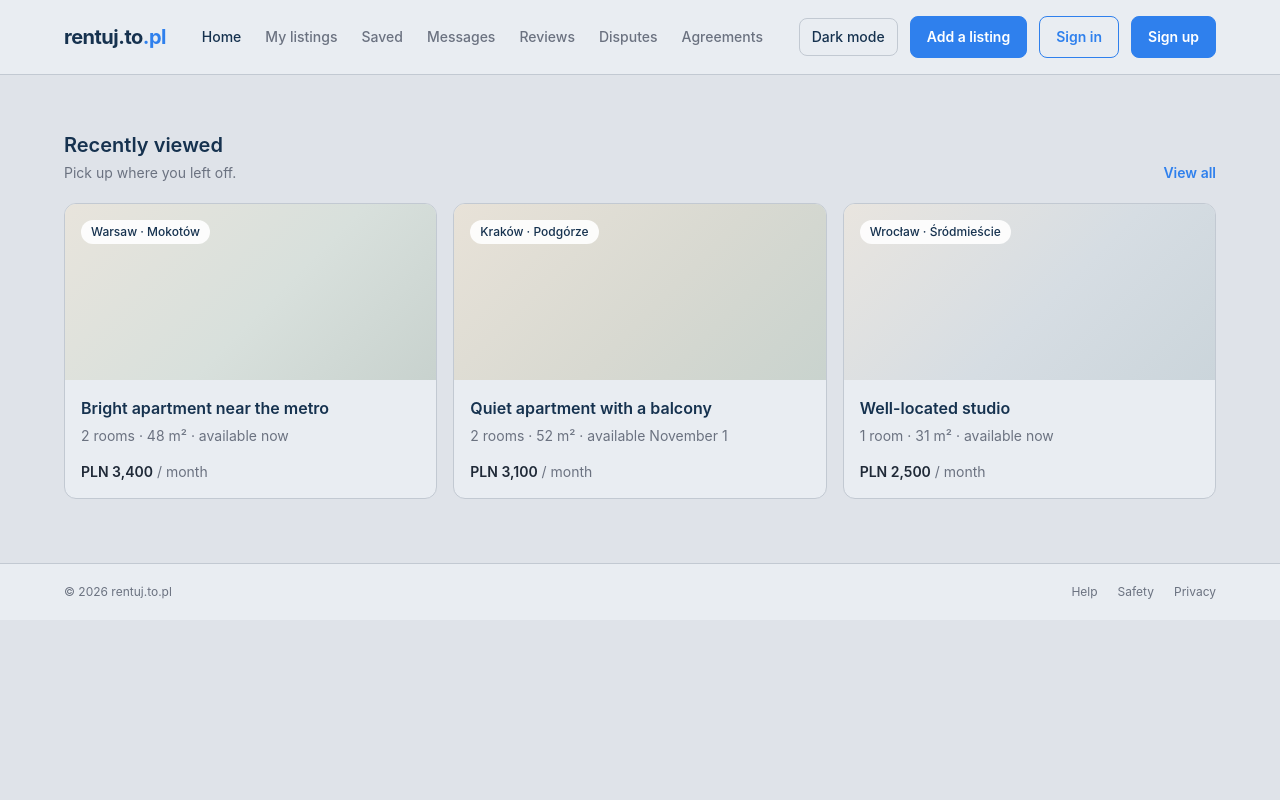
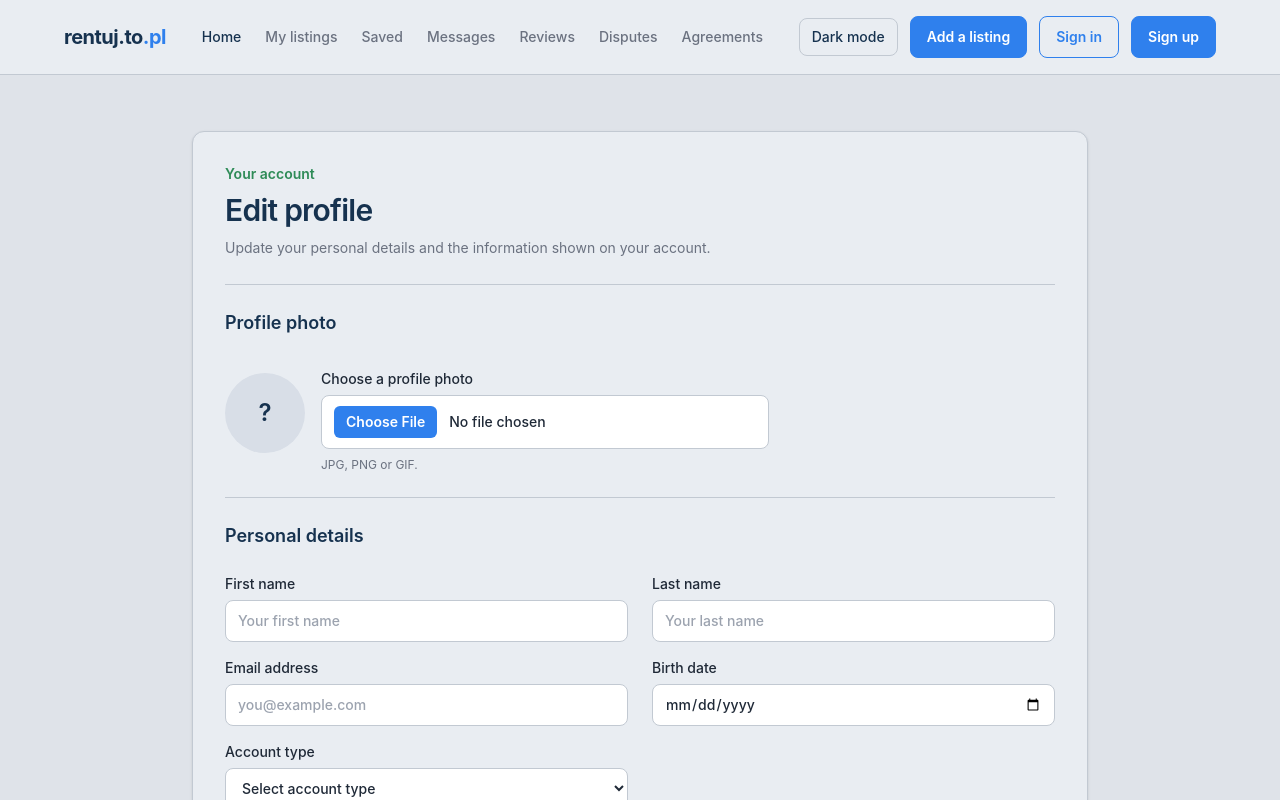
Before and after one commit to JakubHaran1/Rentuj.to, a React (Vite) app in the folder frontend/: page /profile/edit in a window 1280 px wide. Shown: the top 800 px of the page. Built offline with nearby package versions, Linux system fonts and the light colour scheme; no server answers.

Commit message:
[WF-06] Add Update user page

```diff
--- a/frontend/src/App.tsx
+++ b/frontend/src/App.tsx
@@ -7,6 +7,7 @@ import Header from "./components/main/Header";
 import Fotter from "./components/main/Footer";
 import ThanksPage from "./pages/static_pages/ThanksPage";
 import PasswordChangePage from "./pages/static_pages/PasswordChangePage";
+import UpdateUserPage from "./pages/UpdateUserPage";
 
 function App() {
   const [isDarkMode, setIsDarkMode] = useState(
@@ -33,6 +34,7 @@ function App() {
             path="/password-reset/:uidb64/:token"
             element={<PasswordChangePage />}
           />
+          <Route path="/profile/edit" element={<UpdateUserPage />} />
         </Routes>
 
         <RecentlyViewed />
--- a/frontend/src/components/main/AccountMenu.tsx
+++ b/frontend/src/components/main/AccountMenu.tsx
@@ -1,4 +1,5 @@
 import type { Dispatch, SetStateAction } from "react";
+import { Link } from "react-router-dom";
 import { AuthService } from "../../services/authService";
 import { useUserContext } from "../context/UserContext";
 
@@ -55,9 +56,9 @@ function AccountMenu({ openMenu, setOpenMenu }: AccountMenuProps) {
             Manage your rental, agreements and conversations in one place.
           </p>
         </div>
-        <a className="account-menu__link" href="#account">
+        <Link className="account-menu__link" to="/profile/edit">
           My account
-        </a>
+        </Link>
         <a className="account-menu__link" href="#write-review">
           Write a review
         </a>
--- /dev/null
+++ b/frontend/src/pages/UpdateUserPage.tsx
@@ -0,0 +1,116 @@
+import Button from "../components/common/Button";
+import Input from "../components/common/Input";
+
+function UpdateUserPage() {
+  return (
+    <section className="mx-auto my-10 max-w-4xl rounded-xl border border-[#c2c9d2] bg-[#e9edf2] p-5 shadow-sm sm:my-14 sm:p-8 dark:border-slate-800 dark:bg-slate-900">
+      <header className="border-b border-[#c2c9d2] pb-6 dark:border-slate-700">
+        <p className="text-sm font-semibold text-[#2e8b57]">Your account</p>
+        <h1 className="mt-2 text-2xl font-semibold tracking-tight text-[#16324f] sm:text-3xl dark:text-white">
+          Edit profile
+        </h1>
+        <p className="mt-2 max-w-2xl text-sm leading-6 text-[#6b7280] dark:text-slate-300">
+          Update your personal details and the information shown on your
+          account.
+        </p>
+      </header>
+
+      <form className="mt-6">
+        <section
+          aria-labelledby="profile-photo-heading"
+          className="border-b border-[#c2c9d2] pb-6 dark:border-slate-700"
+        >
+          <h2
+            className="text-lg font-semibold text-[#16324f] dark:text-white"
+            id="profile-photo-heading"
+          >
+            Profile photo
+          </h2>
+          <div className="mt-4 flex flex-col gap-4 sm:flex-row sm:items-center">
+            <div
+              aria-label="Profile photo preview"
+              className="flex size-20 shrink-0 items-center justify-center rounded-full bg-[#d8dee7] text-2xl font-semibold text-[#16324f] dark:bg-slate-700 dark:text-white"
+              role="img"
+            >
+              ?
+            </div>
+            <div className="w-full max-w-md">
+              <Input
+                accept="image/*"
+                label="Choose a profile photo"
+                type="file"
+              />
+              <p className="mt-2 text-xs text-[#6b7280] dark:text-slate-400">
+                JPG, PNG or GIF.
+              </p>
+            </div>
+          </div>
+        </section>
+
+        <section
+          aria-labelledby="personal-details-heading"
+          className="mt-6"
+        >
+          <h2
+            className="text-lg font-semibold text-[#16324f] dark:text-white"
+            id="personal-details-heading"
+          >
+            Personal details
+          </h2>
+          <div className="mt-2 grid gap-x-6 sm:grid-cols-2">
+            <Input
+              autoComplete="given-name"
+              label="First name"
+              name="name"
+              placeholder="Your first name"
+            />
+            <Input
+              autoComplete="family-name"
+              label="Last name"
+              name="second_name"
+              placeholder="Your last name"
+            />
+            <Input
+              autoComplete="email"
+              label="Email address"
+              name="email"
+              placeholder="you@example.com"
+              type="email"
+            />
+            <Input
+              autoComplete="bday"
+              label="Birth date"
+              name="birth_date"
+              type="date"
+            />
+            <label className="mt-4 block text-sm font-medium text-[#1f2937] dark:text-slate-200">
+              Account type
+              <select
+                className="mt-1.5 w-full rounded-lg border border-[#c2c9d2] bg-white px-3 py-2.5 text-sm outline-none focus:border-[#2f80ed] focus:ring-2 focus:ring-[#2f80ed]/20 dark:border-slate-700 dark:bg-slate-950 dark:text-white"
+                defaultValue=""
+                name="user_type"
+              >
+                <option disabled value="">
+                  Select account type
+                </option>
+                <option value="RENTER">Renter</option>
+                <option value="OWNER">Owner</option>
+              </select>
+            </label>
+          </div>
+        </section>
+
+        <div className="mt-8 flex flex-col-reverse gap-3 border-t border-[#c2c9d2] pt-6 sm:flex-row sm:justify-end dark:border-slate-700">
+          <Button className="w-full sm:w-auto" to="/" variant="secondary">
+            Cancel
+          </Button>
+          <Button className="w-full sm:w-auto" type="button">
+            Save changes
+          </Button>
+        </div>
+      </form>
+    </section>
+  );
+}
+
+export default UpdateUserPage;
```
